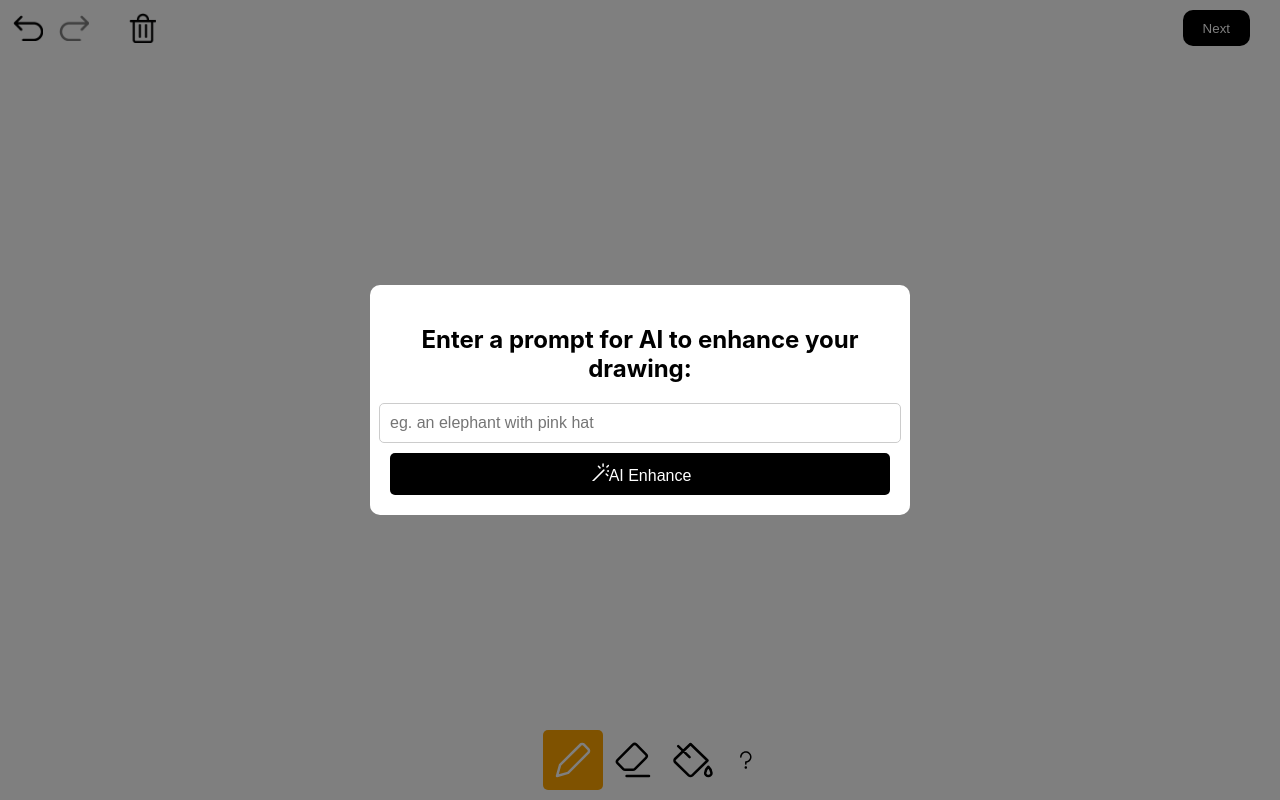
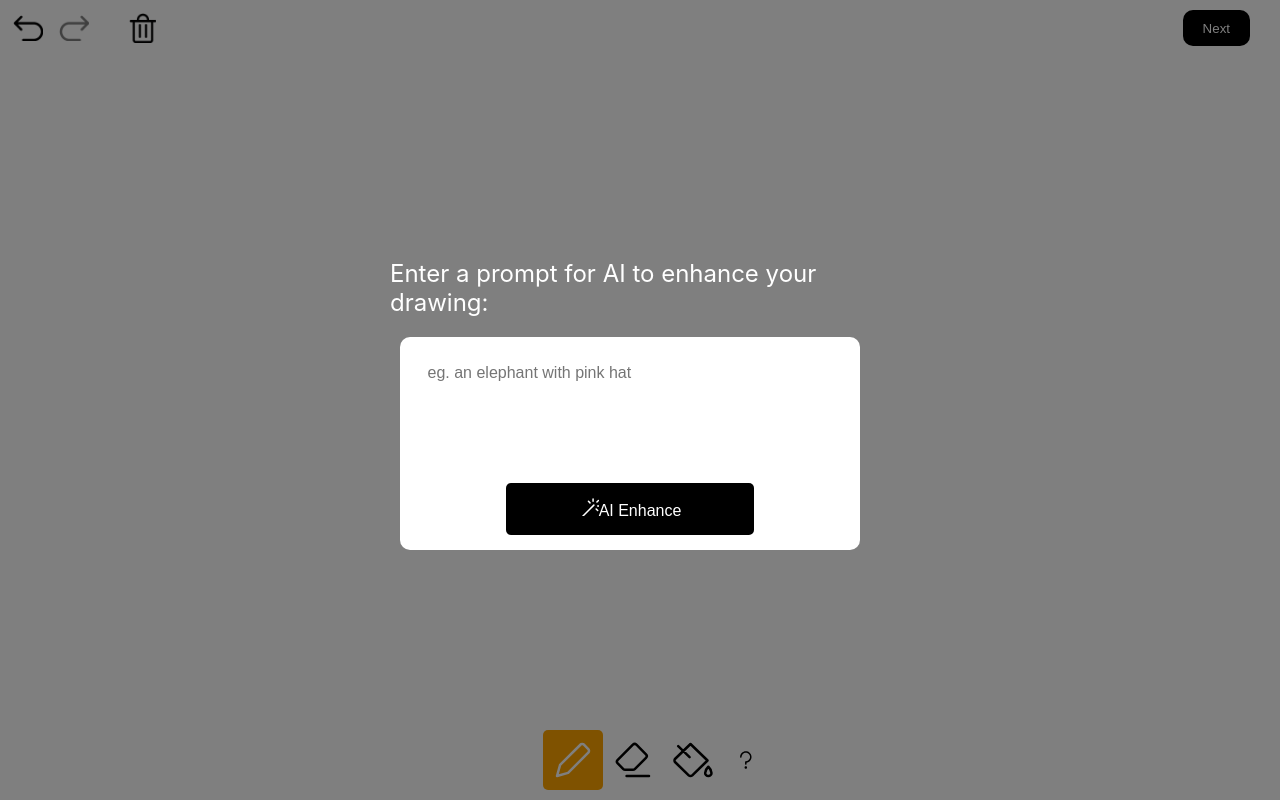
Before and after one commit to RioSamson/Digital-Wall, a React (Create React App) app in the folder app/: page /drawing in a window 1280 px wide. Both pictures are taken after a click on the button "Next". Built offline with nearby package versions, Linux system fonts and the light colour scheme; no server answers.

Commit message:
updated ai prompt ui

```diff
--- a/app/src/components/PromptModal.jsx
+++ b/app/src/components/PromptModal.jsx
@@ -26,6 +26,8 @@ const PromptModal = ({
           zIndex: 1000,
         }}
       >
+          {enhancedImage ? (
+
             <div
           style={{
             backgroundColor: "white",
@@ -36,8 +38,6 @@ const PromptModal = ({
             textAlign: "center",
           }}
         >
-          {enhancedImage ? (
-            <>
               <img
                 src={enhancedImage}
                 alt="Enhanced Drawing"
@@ -75,19 +75,26 @@ const PromptModal = ({
                   Next
                 </button>
               </div>
-            </>
+
+            </div>
           ) : (
 <>
-              <h2 style={{ marginBottom: "20px" }}>
+  <div style={{ width: "90%", maxWidth: "500px", margin: "auto auto", textAlign: "left" }}>
+    <h2 style={{ marginBottom: "20px", fontWeight: "normal", color:"white"}}>
       Enter a prompt for AI to enhance your drawing:
     </h2>
     <div
-                className="text-input"
       style={{
+        backgroundColor: "white",
+        padding: "5px",
+        borderRadius: "10px",
+        width: "90%",
+        margin: "10px",
+        alignItems: "center",
         display: "flex",
         flexDirection: "column",
         alignItems: "center",
-                  gap: "10px",
+        gap: "30px",
       }}
     >
         <input
@@ -96,24 +103,27 @@ const PromptModal = ({
           placeholder="eg. an elephant with pink hat"
           onChange={(e) => setInputText(e.target.value)}
           style={{
-                    width: "100%",
-                    padding: "10px",
+            width: "90%",
             borderRadius: "5px",
-                    border: "1px solid #ccc",
+            border: "none",
             fontSize: "16px",
+            paddingBottom: "40px",
+            marginBottom:"10px",
+            height:"60px",
           }}
         />
         <button
           onClick={handleTextSubmit}
           disabled={isUploading}
           style={{
-                    width: "100%",
-                    padding: "10px",
+            width: "55%",
+            padding: "15px",
             borderRadius: "5px",
             backgroundColor: isUploading ? "#ccc" : "black",
             color: "white",
             border: "none",
             fontSize: "16px",
+            marginBottom:"10px",
             cursor: isUploading ? "not-allowed" : "pointer",
           }}
         >
@@ -123,9 +133,10 @@ const PromptModal = ({
           AI Enhance
         </button>
       </div>
+    </div>
 </>
+
           )}
-        </div>
       </div>
     )
   );
```
Lines whose indentation alone changed are shown as unchanged.
